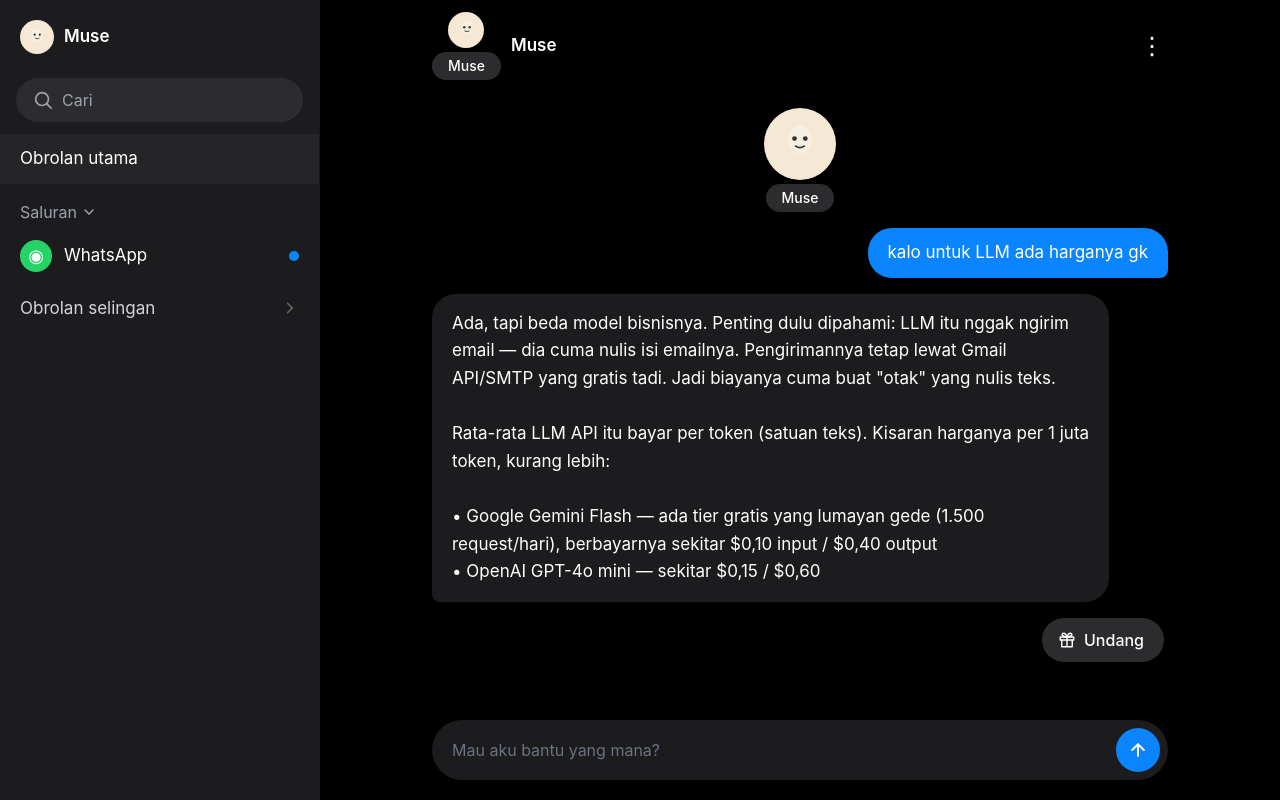
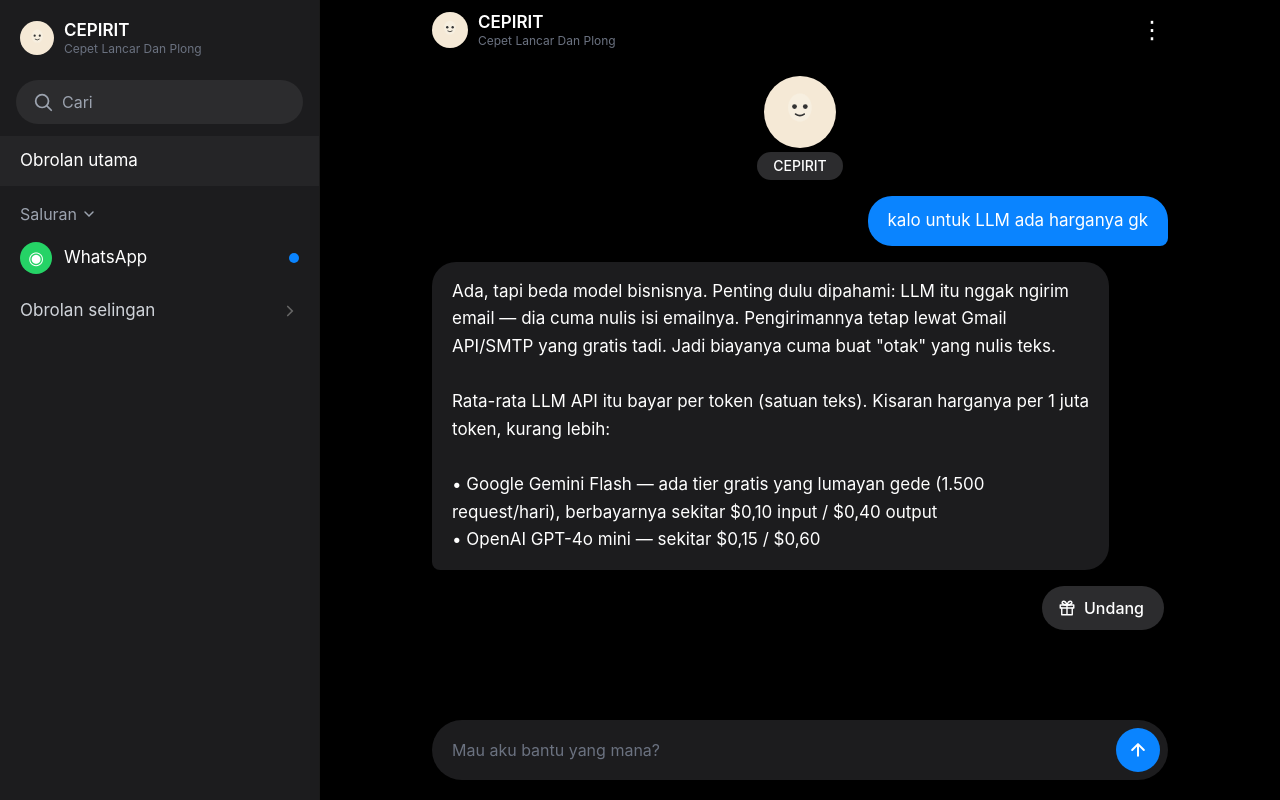
Before and after one commit to Rain-dev-187/smart-virtual-assistant-llm, a React (Vite) app in the folder frontend/: page / in a window 1280 px wide. Built offline with nearby package versions, Linux system fonts and the light colour scheme.

Commit message:
Rebranding UI: Muse -> CEPIRIT dengan tagline 'Cepet Lancar Dan Plong'

```diff
--- a/frontend/index.html
+++ b/frontend/index.html
@@ -4,7 +4,7 @@
     <meta charset="UTF-8" />
     <link rel="icon" type="image/svg+xml" href="/favicon.svg" />
     <meta name="viewport" content="width=device-width, initial-scale=1.0" />
-    <title>Muse — Asisten Virtual</title>
+    <title>CEPIRIT — Asisten Virtual</title>
   </head>
   <body>
     <div id="root"></div>
--- a/frontend/src/components/ChatScreen.jsx
+++ b/frontend/src/components/ChatScreen.jsx
@@ -1,5 +1,5 @@
 import React, { useState } from "react";
-import { MuseAvatar, I } from "./ui";
+import { CepiritAvatar, I } from "./ui";
 
 const INITIAL = [
   { role: "user", text: "kalo untuk LLM ada harganya gk" },
@@ -32,8 +32,11 @@
       {/* Header aplikasi */}
       <div className="flex items-center justify-between px-4 py-3 shrink-0">
         <div className="flex items-center gap-2.5">
-          <MuseAvatar size={36} />
-          <span className="text-white text-[17px] font-semibold">Muse</span>
+          <CepiritAvatar size={36} label={false} />
+          <div className="flex flex-col leading-tight">
+            <span className="text-white text-[17px] font-semibold">CEPIRIT</span>
+            <span className="text-gray-500 text-[12px]">Cepet Lancar Dan Plong</span>
+          </div>
         </div>
         <button onClick={onOpenMenu} className="text-white text-2xl leading-none px-1" aria-label="Menu">⋮</button>
       </div>
@@ -41,7 +44,7 @@
       {/* Area chat */}
       <div className="flex-1 overflow-y-auto no-scrollbar px-4 py-4 space-y-4 relative">
         <div className="flex justify-center">
-          <MuseAvatar size={72} />
+          <CepiritAvatar size={72} />
         </div>
 
         <div className="flex justify-end">
--- a/frontend/src/components/Drawer.jsx
+++ b/frontend/src/components/Drawer.jsx
@@ -1,5 +1,5 @@
 import React, { useState } from "react";
-import { I, MuseAvatar } from "./ui";
+import { I, CepiritAvatar } from "./ui";
 
 /* ---------- Drawer samping ----------
    asSidebar=true  -> panel statis untuk sidebar desktop (tanpa overlay)
@@ -80,8 +80,11 @@
     return (
       <div className="w-full h-full bg-card flex flex-col overflow-hidden">
         <div className="px-5 pt-5 pb-2 flex items-center gap-2.5 shrink-0">
-          <MuseAvatar size={34} label={false} />
-          <span className="text-white font-semibold text-[17px]">Muse</span>
+          <CepiritAvatar size={34} label={false} />
+          <div className="flex flex-col leading-tight">
+            <span className="text-white font-semibold text-[17px]">CEPIRIT</span>
+            <span className="text-gray-500 text-[12px]">Cepet Lancar Dan Plong</span>
+          </div>
         </div>
         {content}
       </div>
--- a/frontend/src/components/KontrolData.jsx
+++ b/frontend/src/components/KontrolData.jsx
@@ -24,7 +24,7 @@
         <Toggle checked={bantu} onChange={setBantu} />
       </div>
       <p className="px-5 mt-2 text-gray-400 text-[14px] leading-relaxed">
-        Izinkan kami menggunakan interaksi Anda dengan Muse untuk mengembangkan dan menyempurnakan AI di Meta.
+        Izinkan kami menggunakan interaksi Anda dengan CEPIRIT untuk mengembangkan dan menyempurnakan AI di Meta.
       </p>
 
       <div className="mx-4 mt-4 bg-card2 rounded-3xl divide-y divide-white/5">
@@ -43,10 +43,10 @@
       </div>
 
       <div className="mx-4 mt-4 bg-card2 rounded-3xl p-5">
-        <button className="text-danger text-[17px]">Atur ulang Muse</button>
+        <button className="text-danger text-[17px]">Atur ulang CEPIRIT</button>
       </div>
       <p className="px-5 mt-2 text-gray-400 text-[14px] leading-relaxed">
-        Menghapus data Muse Anda secara permanen, termasuk riwayat obrolan, file, dan tugas aktif.
+        Menghapus data CEPIRIT Anda secara permanen, termasuk riwayat obrolan, file, dan tugas aktif.
       </p>
     </div>
   );
--- a/frontend/src/components/SmallScreens.jsx
+++ b/frontend/src/components/SmallScreens.jsx
@@ -11,7 +11,7 @@
     <div>
       <SheetHeader title="Dompet" onBack={onBack} />
       <p className="px-5 mt-1 text-[17px] leading-relaxed">
-        Tambahkan metode pembayaran untuk mengizinkan Muse melakukan pembelian dan transaksi yang aman untuk Anda.
+        Tambahkan metode pembayaran untuk mengizinkan CEPIRIT melakukan pembelian dan transaksi yang aman untuk Anda.
       </p>
       <SectionTitle>Metode pembayaran</SectionTitle>
       <div className="mx-4 bg-card2 rounded-3xl divide-y divide-white/5">
@@ -49,7 +49,7 @@
 
 /* ---------- Bantuan & dukungan ---------- */
 export function Bantuan({ onBack }) {
-  const rows = ["Pusat Bantuan Muse", "Kirimkan masukan"];
+  const rows = ["Pusat Bantuan CEPIRIT", "Kirimkan masukan"];
   return (
     <div>
       <SheetHeader title="Bantuan & dukungan" onBack={onBack} />
@@ -72,8 +72,8 @@
 /* ---------- Info hukum ---------- */
 export function InfoHukum({ onBack }) {
   const docs = [
-    "Kebijakan Privasi Muse",
-    "Ketentuan Tambahan Muse",
+    "Kebijakan Privasi CEPIRIT",
+    "Ketentuan Tambahan CEPIRIT",
     "Ketentuan Layanan Meta",
     "Kebijakan Privasi Meta",
     "Ketentuan Layanan Meta AI",
--- a/frontend/src/components/ui.jsx
+++ b/frontend/src/components/ui.jsx
@@ -1,7 +1,7 @@
 import React from "react";
 
-/* ---------- Avatar bundar "Muse" ---------- */
-export function MuseAvatar({ size = 64, label = true }) {
+/* ---------- Avatar bundar "CEPIRIT" ---------- */
+export function CepiritAvatar({ size = 64, label = true }) {
   return (
     <div className="flex flex-col items-center">
       <div
@@ -17,7 +17,7 @@
       </div>
       {label && (
         <div className="mt-1 bg-card2 text-white text-sm font-medium px-4 py-1 rounded-full">
-          Muse
+          CEPIRIT
         </div>
       )}
     </div>
```
